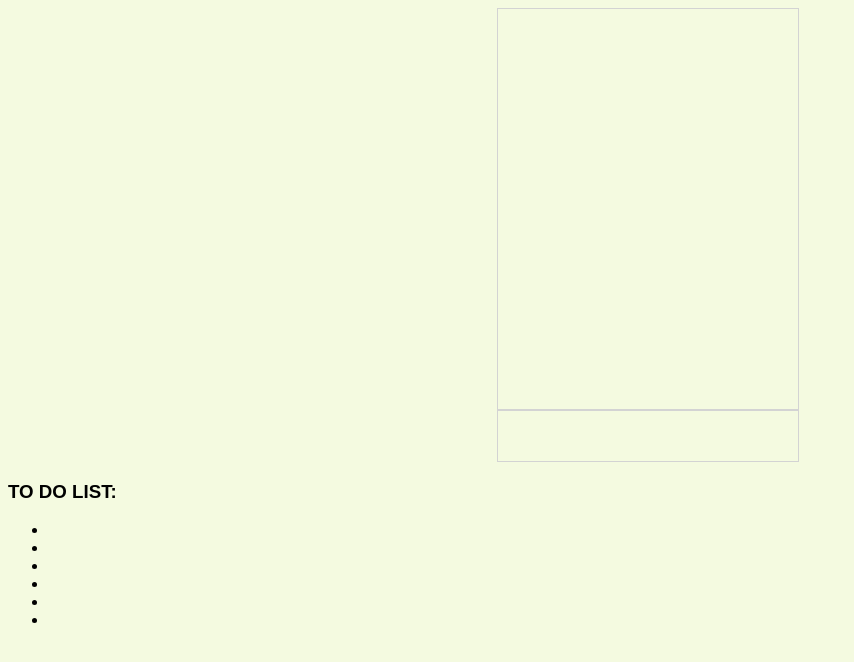
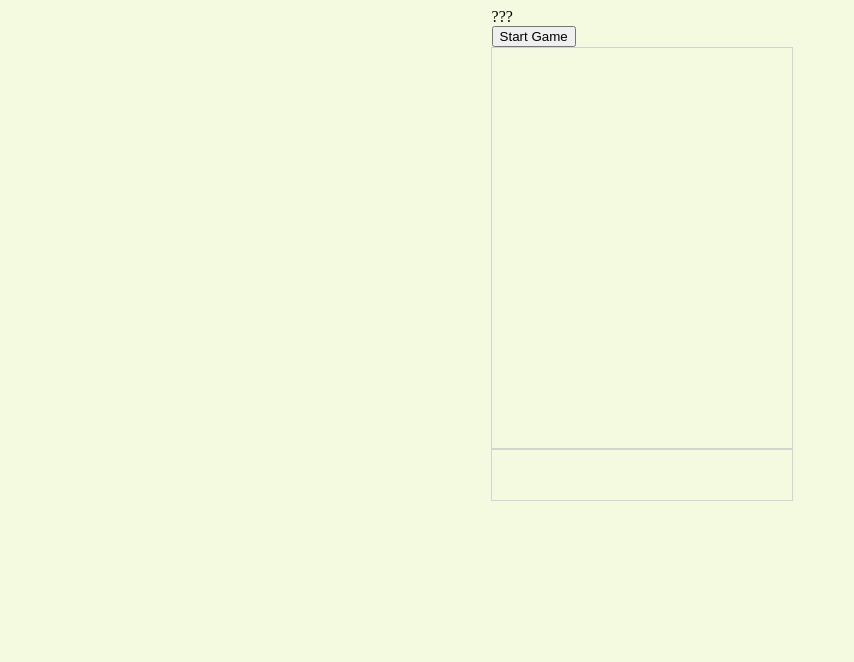
Before and after one commit to ASPang/pathBlockBuilder, a plain HTML site: page index.html in a window 1280 px wide. Shown: the whole page, without its empty margins (0-854 px from the left). Drawn offline with nearby package versions, Linux system fonts and the light colour scheme.

Commit message:
Added game timer

```diff
--- a/css/styles.css
+++ b/css/styles.css
@@ -1,6 +1,6 @@
 /*** General Tag Sytles ***/
 body {
-    width: 100%;
+    width: 99%;
     background-color: #f4fae0;
 }
 
@@ -8,6 +8,20 @@ canvas {
     margin: auto;
     display: block;
     border: 1px solid #d3d3d3;
+}
+
+#gameMenuDiv {
+    margin: auto;
+    //display: block;
+
+    width: 300px;    /*imgBlock x 6*/
+    height: auto;   /*imgBlock x 8*/
+
+    text-align: left;
+}
+
+#startButton {
+
 }
 
 #gameCanvas {
--- a/index.html
+++ b/index.html
@@ -11,12 +11,19 @@
 
       <!-- jQuery - Enables the carousel to displayed on the page -->
       <script src="http://ajax.googleapis.com/ajax/libs/jquery/1.11.1/jquery.min.js"></script>
+
    </head>
 
    <body>
       <!-- Inform the user to enable JavaScript if it's disabled -->
       <noscript><h1>Please enable JavaScript</h1></noscript>
 
+      <!-- Timer Display -->
+      <div id="gameMenuDiv">
+         <div id="countDown">???</div>
+         <button id="startButton" onclick="startTimer(60);">Start Game</button>
+         <!--button onclick="setInterval(gameOver(),1000);">Start Game</button-->
+      </div>
       <!-- Canvas -->
       <canvas id="gameCanvas" width="300" height="400">Your browser does not support the HTML5 canvas tag.</canvas>
       <canvas id="blockCanvas" width="300" height="50"></canvas>
@@ -27,22 +34,7 @@
       <script type="text/javascript" src="js/myscript.js"></script>
       <script type="text/javascript" src="js/keyboard.js"></script>
       <script type="text/javascript" src="js/blockPieces.js"></script>
-
-      <!-- TODO -->
-      <div id="TODO">
-         <h3>TO DO LIST: </h3>
-         <ul>
-
-            <li>  </li>
-            <li>  </li>
-            <li>  </li>
-            <li>  </li>
-            <li>  </li>
-            <li>  </li>
-
-         </ul>
-      </div>
-
+      <script type="text/javascript" src="js/gameTimer.js"></script>
 
    </body>
 </html>
--- /dev/null
+++ b/js/gameTimer.js
@@ -0,0 +1,63 @@
+/*
+ * To change this license header, choose License Headers in Project Properties.
+ * To change this template file, choose Tools | Templates
+ * and open the template in the editor.
+ */
+
+
+//var timeRemaining;
+var gameTimer;
+var startClock;
+var endGameFlag = true; //Game isn't running is true
+
+
+function gameOver(countDownTime) {
+    //document.getElementById('countDown').innerHTML = "Time Remaining: "  + timeRemaining + " seconds";
+    //document.getElementById('countDown').innerHTML = "timeRemaining";
+    //alert("HERE");
+    //timeRemaining -= 1;
+
+    var milSec = 1000;
+
+    //   var d = new Date();
+    //document.getElementById("countDown").innerHTML = d.toLocaleTimeString();
+
+    var timeRemaining = Math.round(countDownTime - (new Date().getTime() - startClock) / milSec);
+    if (timeRemaining > 0) {
+        document.getElementById('countDown').innerHTML = "Time Remaining: " + timeRemaining + " seconds";
+        endGameFlag = false;    //Set end game flag to false as the game is still running
+    }
+    else {
+        document.getElementById('countDown').innerHTML = "Time Remaining: " + 0 + " seconds";
+        clearInterval(gameTimer);
+
+        document.getElementById('countDown').innerHTML = "Game Over";
+        endGameFlag = true; //Set end game flag to true
+    }
+}
+
+function startTimer2(countDownTime) {
+    var myVar = setInterval(gameOver(0),1000);
+}
+
+function startTimer(countDownTime) {
+     startClock = new Date().getTime();
+
+
+    gameTimer = setInterval(function(){gameOver(countDownTime);}, 1000);
+    //timeRemaining = countDownTime;
+    //window.setInterval(gameOver(),convertSecToMilSec(countDownTime));
+//    /window.setInterval(gameOver(),1000);
+}
+
+function convertSecToMilSec(sec) {
+    var milSec = 1000;
+
+    return sec * milSec;
+}
+
+function convertMilSecToSec(milSec) {
+    var sec = 1000;
+
+    return milSec / sec;
+}
--- a/js/myscript.js
+++ b/js/myscript.js
@@ -26,6 +26,9 @@
     getBlockList();
     displayBlockList();
     displayTemp(tempBlkPos);  //Display temporary block
+
+    /*Start Timer*/
+    //    startTimer(3);
 
 });
 
```
